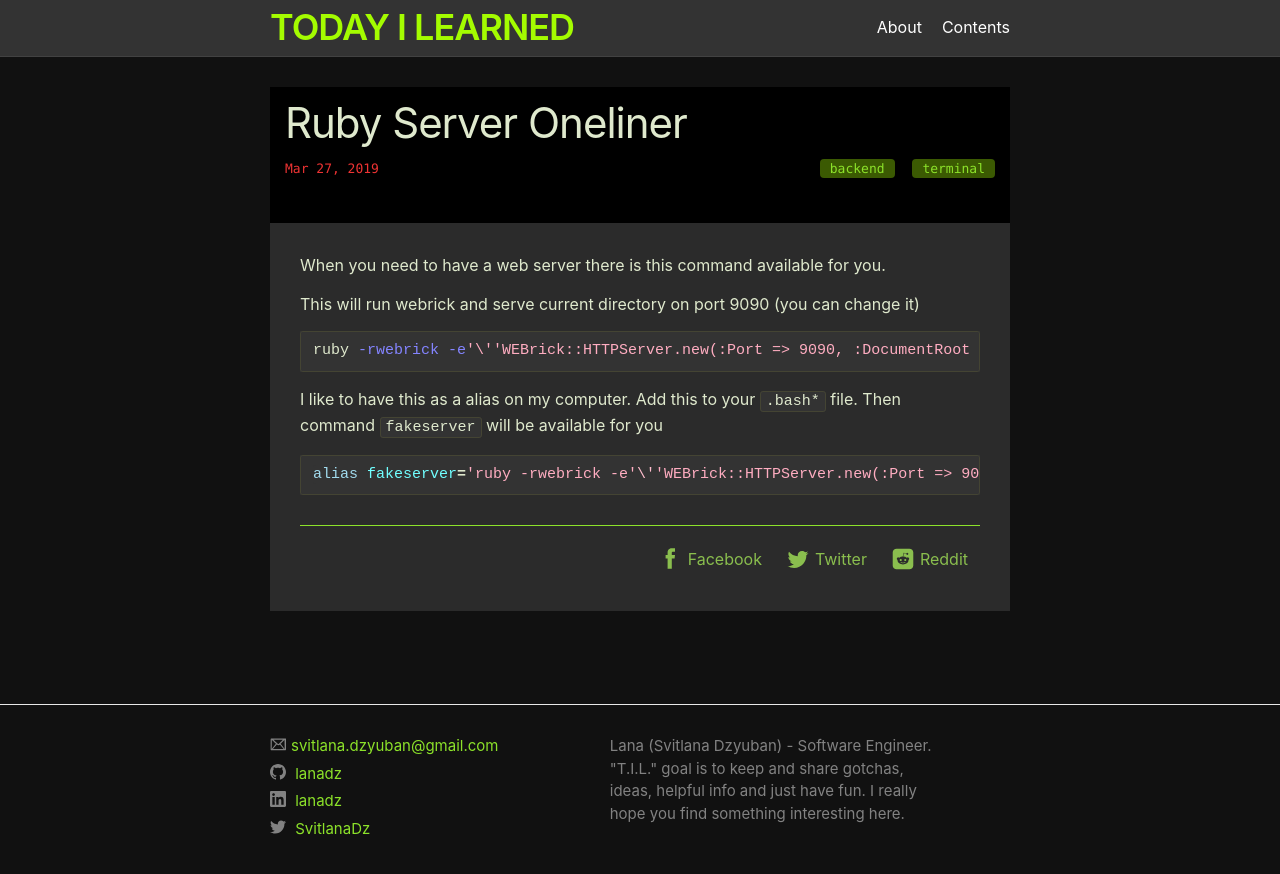
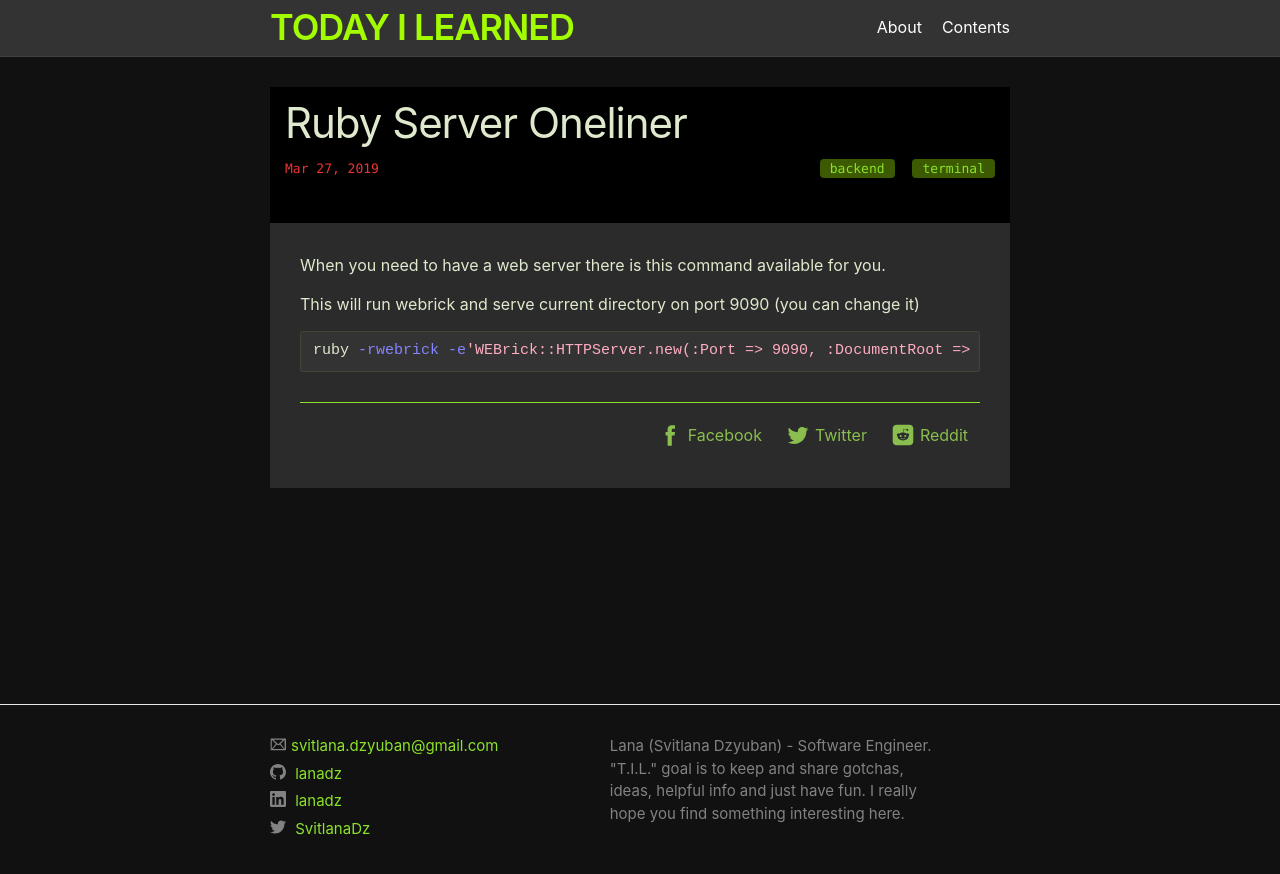
Before and after one commit to owldot/lanadz.github.io, a Jekyll site: the page built from _posts/2019-03-27-ruby-server-oneliner.markdown, in a window 1280 px wide. Shown: the top 874 px of the page. Built offline with Jekyll 4.4.1, drawn with Linux system fonts in a browser that asks for light colours.

Commit message:
Update 2019-03-27-ruby-server-oneliner.markdown

```diff
--- a/_posts/2019-03-27-ruby-server-oneliner.markdown
+++ b/_posts/2019-03-27-ruby-server-oneliner.markdown
@@ -16,13 +16,5 @@ When you need to have a web server there is this command available for you.
 This will run webrick and serve current directory on port 9090 (you can change it)
 
 {% highlight bash%}
-ruby -rwebrick -e'\''WEBrick::HTTPServer.new(:Port => 9090, :DocumentRoot => Dir.pwd).start'\''
+ruby -rwebrick -e'WEBrick::HTTPServer.new(:Port => 9090, :DocumentRoot => Dir.pwd).start'
 {% endhighlight %}
-
-<!--more-->
-
-I like to have this as a alias on my computer. Add this to your `.bash*` file. Then command `fakeserver` will be available for you
-
-{% highlight bash%}
-alias fakeserver='ruby -rwebrick -e'\''WEBrick::HTTPServer.new(:Port => 9090, :DocumentRoot => Dir.pwd).start'\'''
-{% endhighlight %}
```
